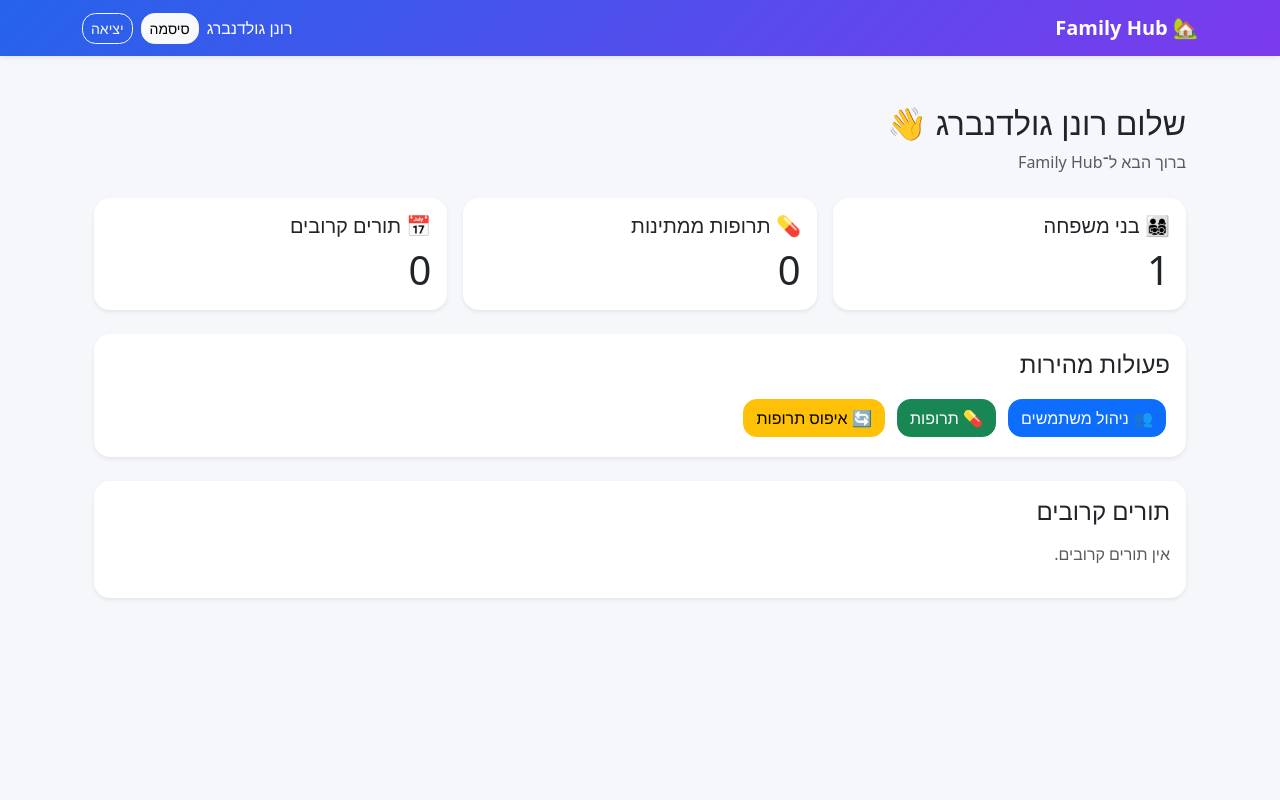
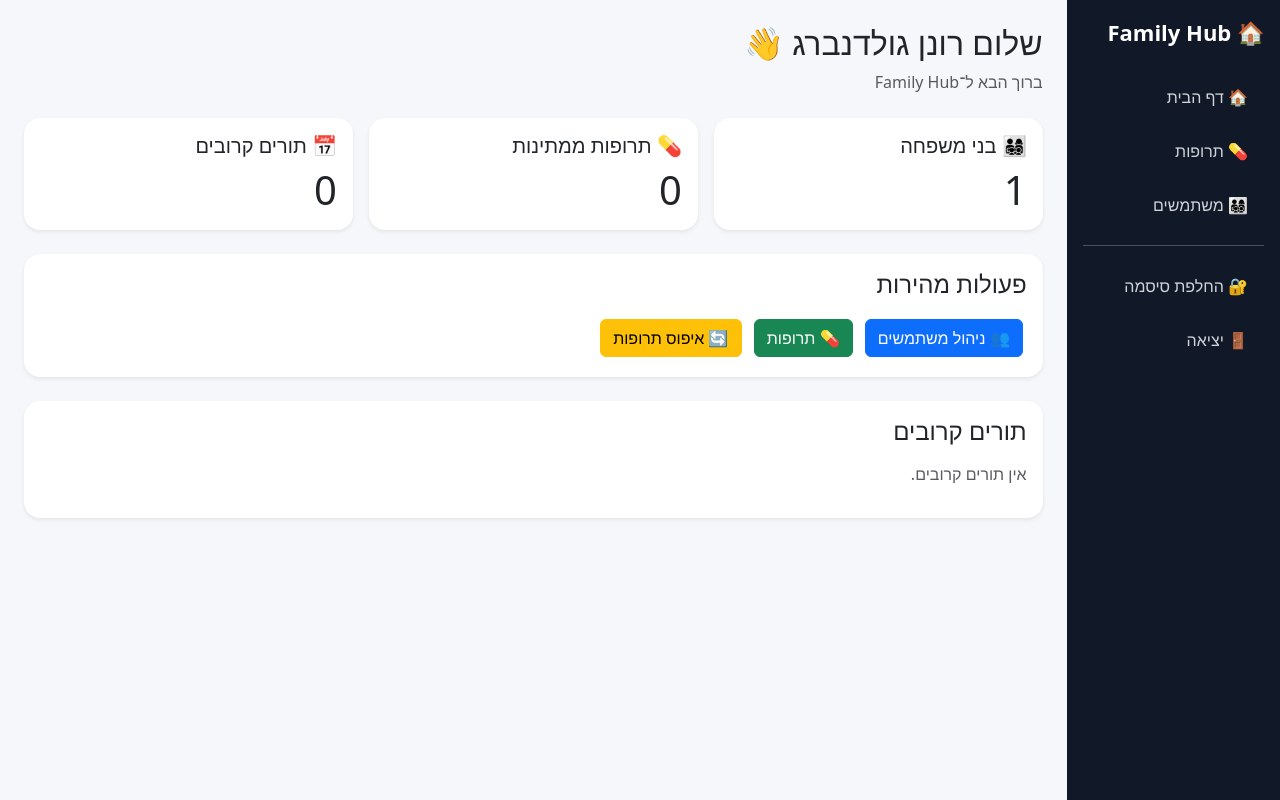
Before and after one commit to goldenx27/goldenberg-family, a Flask app: page /dashboard in a window 1280 px wide. Run offline with Flask 3, Linux system fonts and the light colour scheme; a user stored in the database is signed in.

Commit message:
update base

```diff
--- a/templates/base.html
+++ b/templates/base.html
@@ -2,33 +2,98 @@
 <html lang="he" dir="rtl">
 <head>
     <meta charset="utf-8">
+    <title>Family Hub</title>
     <meta name="viewport" content="width=device-width, initial-scale=1">
-  <title>Family Hub</title>
+
     <link href="https://cdn.jsdelivr.net/npm/bootstrap@5.3.3/dist/css/bootstrap.rtl.min.css" rel="stylesheet">
-  <link rel="stylesheet" href="{{ url_for('static', filename='css/style.css') }}">
+
+    <style>
+        body {
+            background: #f5f7fb;
+        }
+
+        .sidebar {
+            min-height: 100vh;
+            background: #111827;
+            color: white;
+        }
+
+        .sidebar a {
+            color: #d1d5db;
+            text-decoration: none;
+            display: block;
+            padding: 12px 16px;
+            border-radius: 12px;
+            margin-bottom: 6px;
+        }
+
+        .sidebar a:hover {
+            background: #1f2937;
+            color: white;
+        }
+
+        .sidebar .brand {
+            font-size: 22px;
+            font-weight: bold;
+            margin-bottom: 24px;
+        }
+
+        .main-content {
+            min-height: 100vh;
+        }
+
+        @media (max-width: 768px) {
+            .sidebar {
+                min-height: auto;
+            }
+        }
+    </style>
 </head>
+
 <body>
-<nav class="navbar navbar-expand-lg navbar-dark bg-primary shadow-sm">
-  <div class="container">
-    <a class="navbar-brand fw-bold" href="{{ url_for('dashboard') if current_user.is_authenticated else url_for('login') }}">🏡 Family Hub</a>
+
+<div class="container-fluid">
+    <div class="row">
+
         {% if current_user.is_authenticated %}
-    <div class="d-flex gap-2 align-items-center text-white">
-      <span>{{ current_user.full_name }}</span>
-      <a class="btn btn-sm btn-light" href="{{ url_for('change_password') }}">סיסמה</a>
-      <a class="btn btn-sm btn-outline-light" href="{{ url_for('logout') }}">יציאה</a>
+        <nav class="col-md-3 col-lg-2 p-3 sidebar">
+            <div class="brand">🏠 Family Hub</div>
+
+            <a href="{{ url_for('dashboard') }}">🏠 דף הבית</a>
+            <a href="{{ url_for('medications') }}">💊 תרופות</a>
+
+            {% if current_user.is_admin %}
+                <a href="{{ url_for('users') }}">👨‍👩‍👧‍👦 משתמשים</a>
+            {% endif %}
+
+            <hr>
+
+            <a href="{{ url_for('change_password') }}">🔐 החלפת סיסמה</a>
+            <a href="{{ url_for('logout') }}">🚪 יציאה</a>
+        </nav>
+        {% endif %}
+
+        <main class="{% if current_user.is_authenticated %}col-md-9 col-lg-10{% else %}col-12{% endif %} main-content">
+            {% with messages = get_flashed_messages(with_categories=true) %}
+                {% if messages %}
+                    <div class="container pt-3">
+                        {% for category, message in messages %}
+                            <div class="alert alert-{{ category }} alert-dismissible fade show">
+                                {{ message }}
+                                <button type="button" class="btn-close" data-bs-dismiss="alert"></button>
+                            </div>
+                        {% endfor %}
                     </div>
                 {% endif %}
-  </div>
-</nav>
-<main class="container py-4">
-  {% with messages = get_flashed_messages(with_categories=true) %}
-    {% if messages %}
-      {% for category, message in messages %}
-        <div class="alert alert-{{ category }}">{{ message }}</div>
-      {% endfor %}
-    {% endif %}
             {% endwith %}
+
             {% block content %}{% endblock %}
         </main>
+
+    </div>
+</div>
+
+<script src="https://cdn.jsdelivr.net/npm/bootstrap@5.3.3/dist/js/bootstrap.bundle.min.js"></script>
+
 </body>
 </html>
```
Lines whose indentation alone changed are shown as unchanged.
